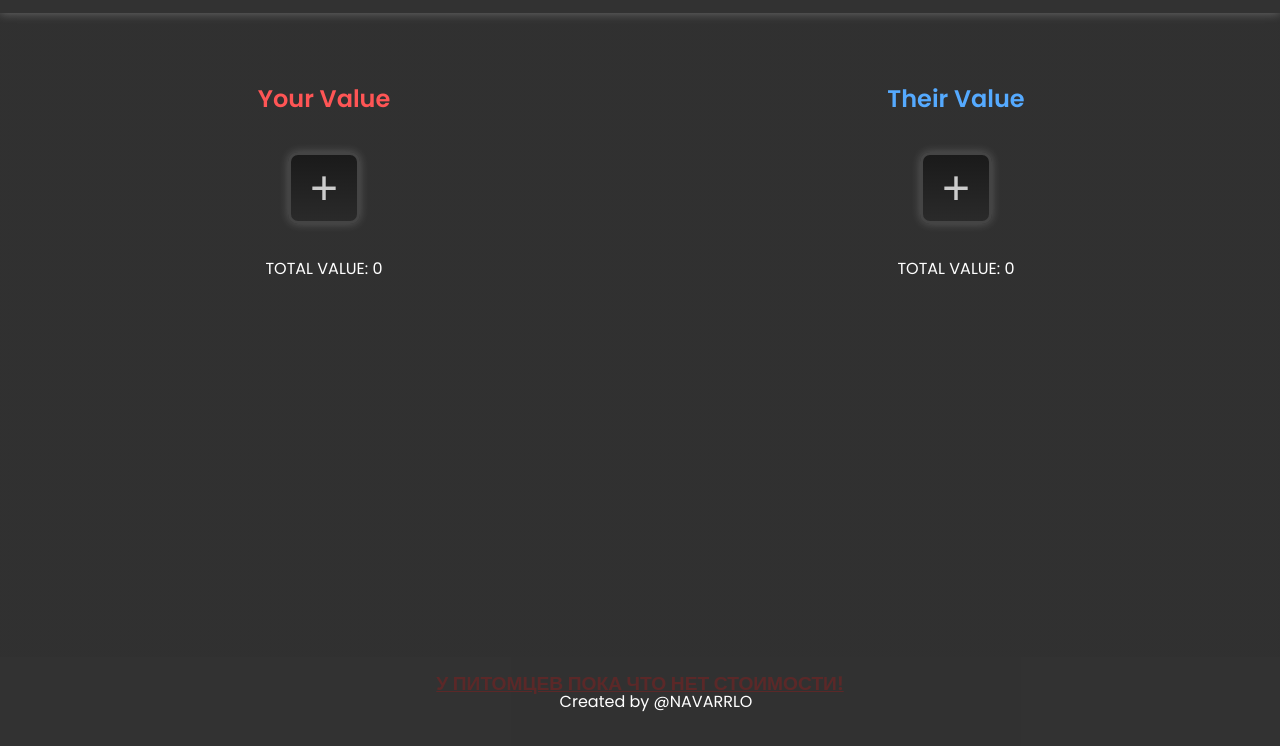
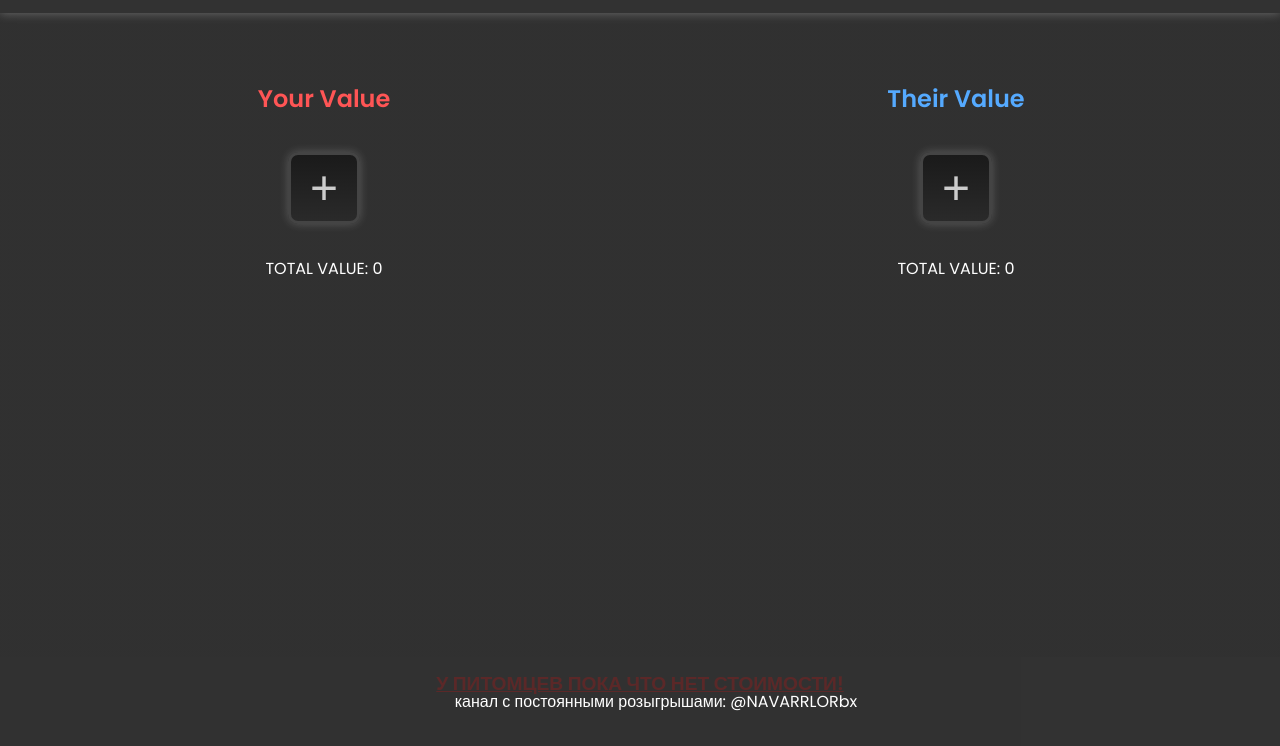
Before and after one commit to Navarrloo/GrowaGarden, a plain HTML site: page index.html in a window 1280 px wide. Shown: the part 54-800 px from the top of the page. Drawn offline with Linux system fonts and the light colour scheme.

Commit message:
Update index.html

```diff
--- a/index.html
+++ b/index.html
@@ -549,7 +549,7 @@
     <div class="no-price-warning">У питомцев пока что нет стоимости!</div>
 
     <footer>
-        <p>Created by @NAVARRLO</p>
+        <p> канал с постоянными розыгрышами: @NAVARRLORbx</p>
     </footer>
 
     <script>
```
